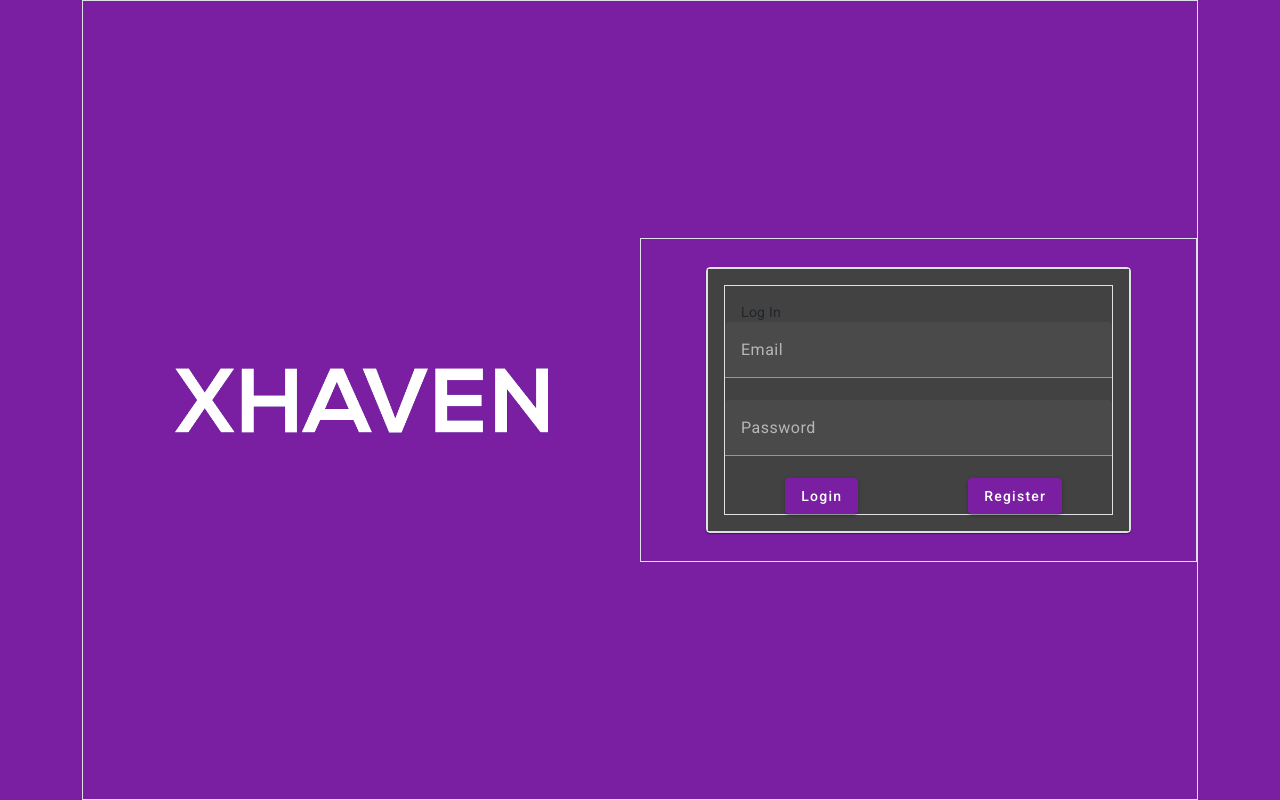
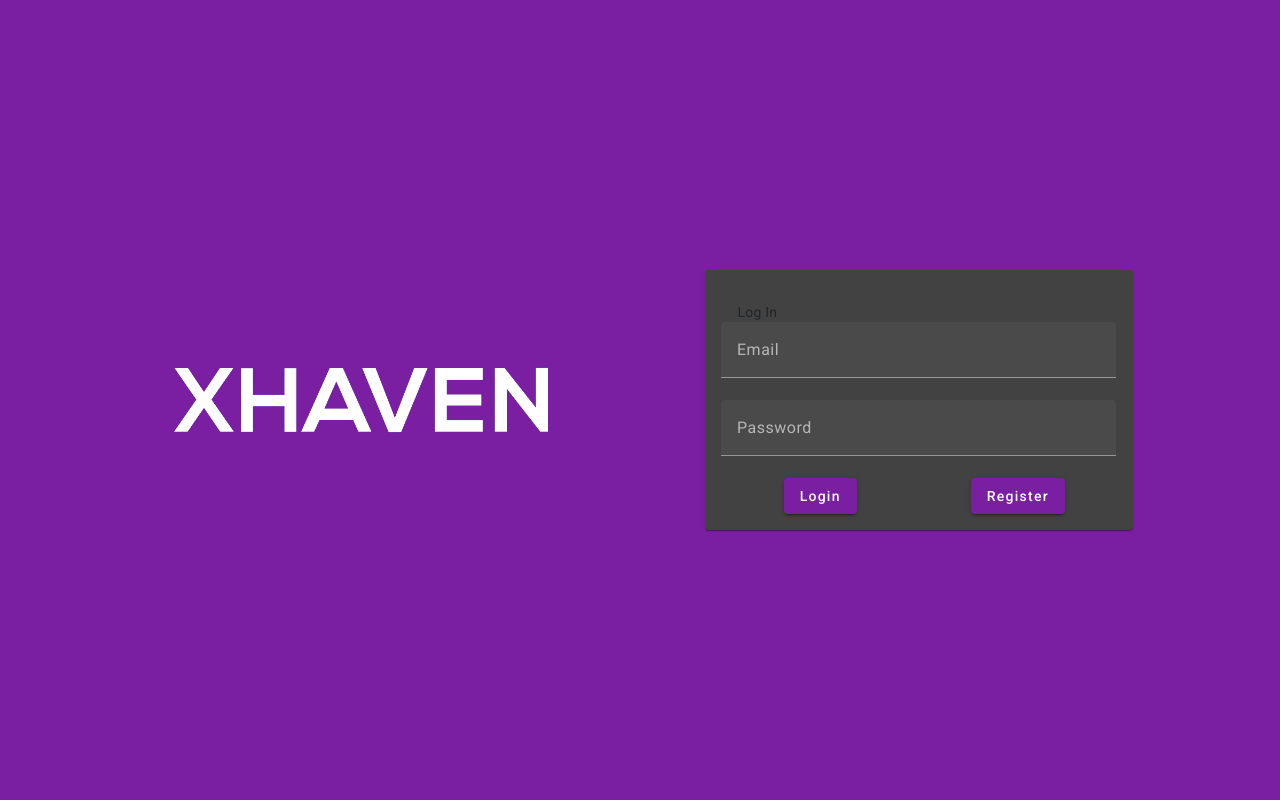
Before and after one commit to AndrzejSasak/xhaven-marketplace, an Angular app in the folder xhaven-ui/: page /login in a window 1280 px wide. Built offline with nearby package versions, Linux system fonts and the light colour scheme.

Commit message:
XM-2 Remove unnecessary borders

```diff
--- a/xhaven-ui/src/app/components/login/login.component.html
+++ b/xhaven-ui/src/app/components/login/login.component.html
@@ -1,12 +1,12 @@
 <div class="container">
-  <div class="row vh-100 border">
+  <div class="row vh-100">
     <div class="col-6 align-self-center">
       <img src="/assets/img/logo.png" class="img-fluid" alt="image">
     </div>
-    <div class="col-6 border align-self-center">
-      <mat-card class="border">
-        <mat-card-content class="border">
-          <form class="border">
+    <div class="col-6 align-self-center">
+      <mat-card>
+        <mat-card-content>
+          <form>
             <mat-card-header>Log In</mat-card-header>
             <mat-form-field>
               <input matInput placeholder="Email" [(ngModel)]="email" name="email" required>
```
